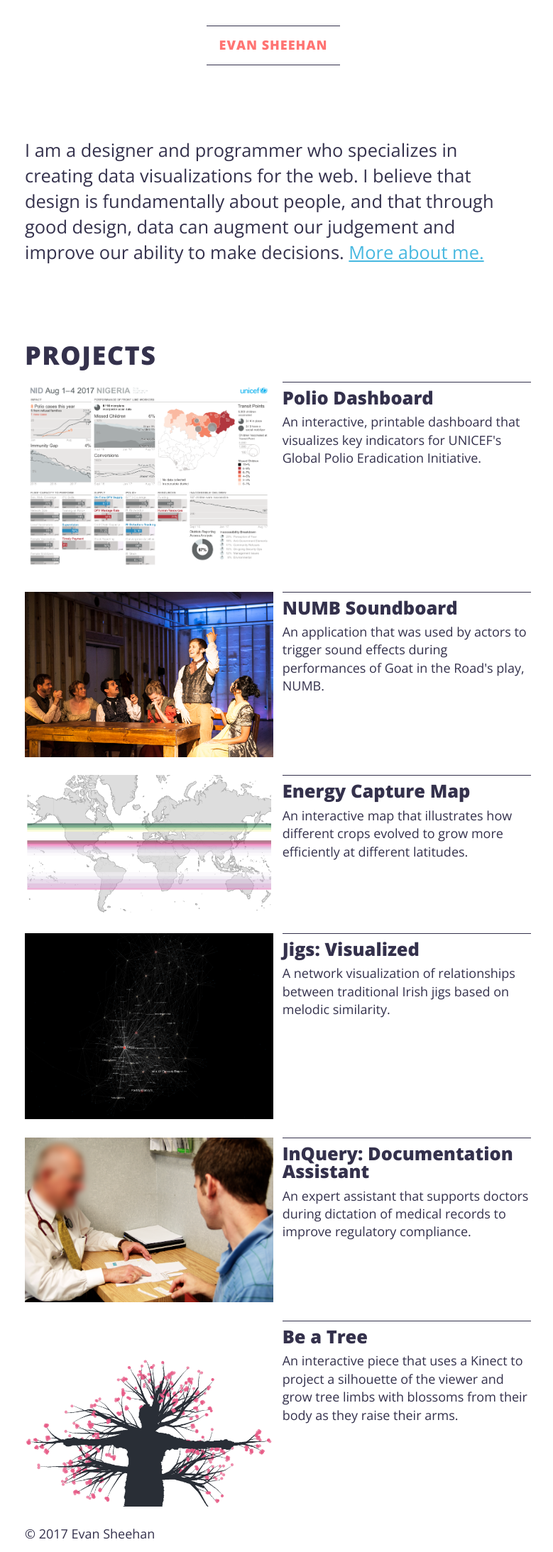
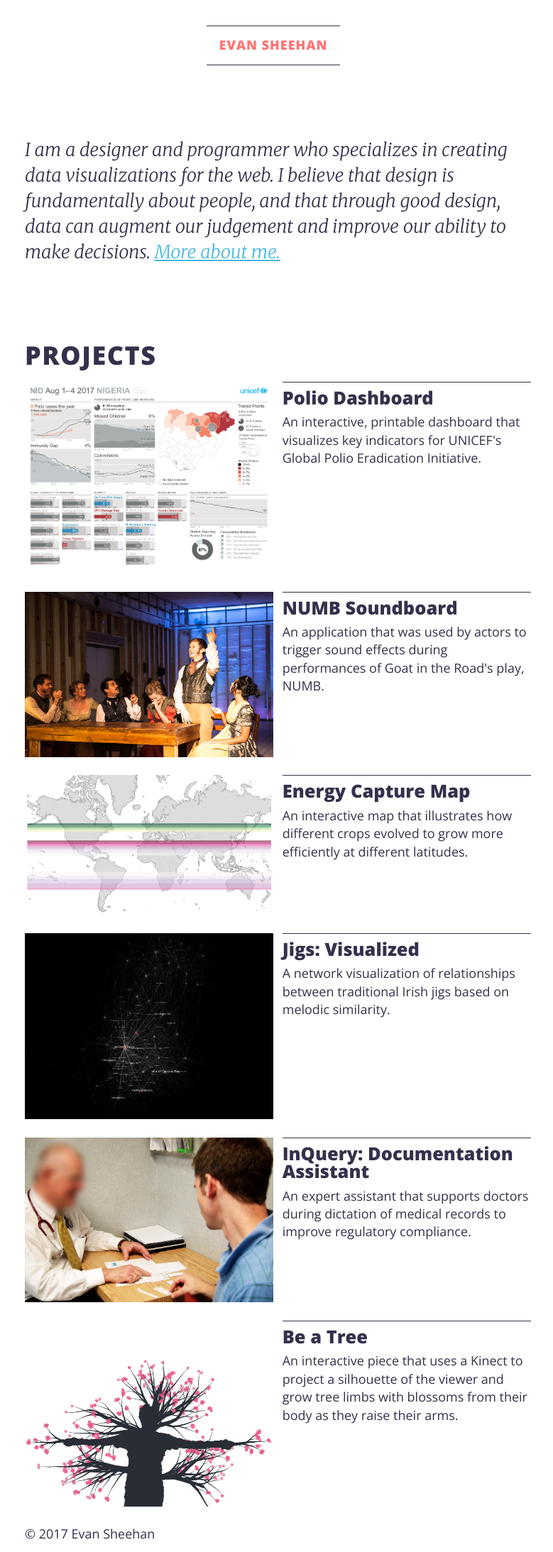
Before and after one commit to darthmall/darthmall.github.io, a Jekyll site: the page built from index.md, in a window 1280 px wide. Shown: the whole page at 71% size, without its empty margins (255-1034 px from the left). Built offline with Jekyll 4.4.1, drawn with Linux system fonts in a browser that asks for light colours.

Commit message:
Set the bio in Merriweather italic

```diff
--- a/_sass/typography.sass
+++ b/_sass/typography.sass
@@ -55,7 +55,9 @@
   padding: $xs $font-size
 
 .bio
+  font-family: "Merriweather", serif
   font-size: $lg
+  font-style: italic
   line-height: $ratio
   padding: $xxl 0
   margin: $xxxl 0
--- a/style.sass
+++ b/style.sass
@@ -1,6 +1,6 @@
 ---
 ---
-@import url('https://fonts.googleapis.com/css?family=Open+Sans:400,800')
+@import url('https://fonts.googleapis.com/css?family=Merriweather:300i|Open+Sans:400,800')
 @import normalize
 @import variables
 @import typography
```
